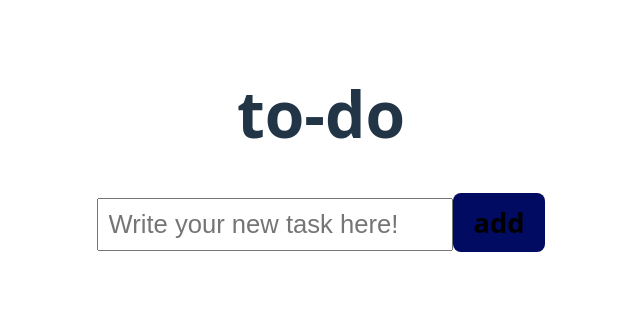
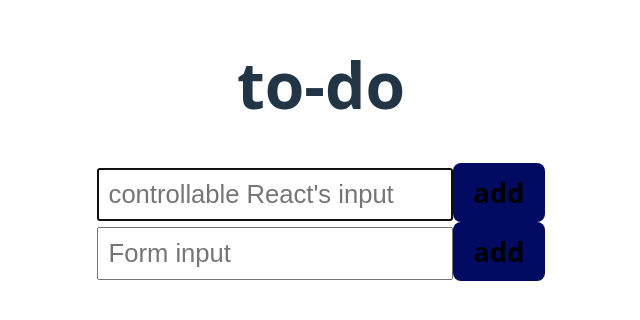
Before and after one commit to Evstigneev55/Test, a React (Vite) app: page /to-do in a window 1280 px wide. Shown: the part 248-568 px from the top of the page, without its empty margins (319-959 px from the left). Built offline with nearby package versions, Linux system fonts and the light colour scheme.

Commit message:
add controlable React input. and add form input. \n Semi-complete esLint(some rules need add Handle)

```diff
--- a/eslint.config.js
+++ b/eslint.config.js
@@ -23,7 +23,11 @@ export default defineConfig([
       },
     },
     rules: {
-      'no-unused-vars': ['error', { varsIgnorePattern: '^[A-Z_]' }],
+      'no-unused-vars': ['warn', { varsIgnorePattern: '^[A-Z_]' }],
+      'array-callback-return': ['warn', { checkForEach: true }],
+      'for-direction': 'error',
+      'no-duplicate-imports': "warn",
+      'prefer-const': 'warn',
     },
   },
 ])
--- a/package.json
+++ b/package.json
@@ -16,8 +16,6 @@
     "react-router": "^7.6.3"
   },
   "devDependencies": {
-    "@eslint/js": "^9.31.0",
-    "@stylistic/eslint-plugin": "^5.1.0",
     "@types/react": "^19.1.8",
     "@types/react-dom": "^19.1.6",
     "@vitejs/plugin-react-swc": "^3.10.2",
--- a/src/pages/LessonPage/components/11/index.jsx
+++ b/src/pages/LessonPage/components/11/index.jsx
@@ -1,6 +1,6 @@
 import UserMeetComponent from './UserName';
 
-let USERS = [
+const USERS = [
   {id: 1, name: 'Kon', surname: 'Kurosaki', age: 18},
   {id: 2, name: 'Lina', surname: 'Maiden', age: 25},
   {id: 3, name: 'io', surname: 'Ubutu', age: 210},
--- a/src/pages/LessonPage/components/8/index.jsx
+++ b/src/pages/LessonPage/components/8/index.jsx
@@ -1,4 +1,4 @@
-let NameAge = 18;
+const NameAge = 18;
 
 const Lesson_8 = () => {
   const ExampName = "Alex";
--- a/src/pages/LessonPage/components/9/index.jsx
+++ b/src/pages/LessonPage/components/9/index.jsx
@@ -1,4 +1,4 @@
-let NameAge = 18;
+const NameAge = 18;
 
 const Lesson_9 = () => {
   const ExampName = "Alex";
--- a/src/pages/to-do/index.jsx
+++ b/src/pages/to-do/index.jsx
@@ -2,19 +2,11 @@ import { useEffect, useState } from 'react';
 
 import './index.css';
 
-function initTasks() {
-  const savedTasksStr = localStorage.getItem('arrTasks');
-  if (!savedTasksStr) return [];
-  try {
-    return JSON.parse(savedTasksStr);
-  } catch (e) {
-    localStorage.removeItem('arrTasks');
-    return [];
-  }
-}
-
 const ToDoApp = () => {
 	const [tasks, setTasks] = useState(initTasks());
+	const [newTask, setNewTask] = useState('');
+
+	console.log('Весь компонент ToDoApp перерисовался');
 
 	// Не удаляет, а перезаписывает массив на новый, уже без записи под индексом
 	function delTask(index) {
@@ -22,9 +14,28 @@ const ToDoApp = () => {
 		setTasks(newArrTasks);
 	}
 
-  // Находит нужный input элемент и добает текст в массив задач
-  function addTask() {
-    const newTaskInputElement = document.getElementById('newTask');
+	//! useRef() использовать
+	//! Попробуй useReducer
+	// function reducer(state, action) {
+	// }
+
+	// Обновляем state tasks и newTask
+	function addTaskWithReact() {
+		if (newTask !== '') {
+			setTasks((tasks) => [...tasks, newTask]);
+
+			setNewTask((newTask) => {
+				newTask = '';
+				return newTask;
+			});
+		} else alert('Write your task in input area'); //FIXME: сделать не алерт, а сообщением о ошибке(html в помощь)
+	}
+
+	function addTaskForm(event) {
+		if (event) event.preventDefault();
+		console.log(event);
+
+		const newTaskInputElement = document.getElementById('newTaskForm');
 		const newTaskText = newTaskInputElement.value.trim();
 
 		if (newTaskText !== '') {
@@ -32,12 +43,6 @@ const ToDoApp = () => {
 			newTaskInputElement.value = '';
 		} else alert('Write your task in input area');
 	}
-
-  // Обработчик нажатия на Enter в поле ввода input
-  function addTaskOnKeyDown(event) {
-    if (event.key === 'Enter') addTask();
-  }
-
 
 	// При изменении задач, обновляем и запись в localStorage
 	useEffect(() => {
@@ -48,17 +53,35 @@ const ToDoApp = () => {
 		<div className="to-do-App">
 			<h1 className="to-do-App__h1">to-do</h1>
 
+			{/* controllable input on React START */}
 			<div className="to-do-App__Area-Input">
 				<input
-          id="newTask"
+					id="newTaskReact"
 					type="text"
-          placeholder="Write your new task here!"
-          onKeyDown={addTaskOnKeyDown}
+					placeholder="controllable React's input"
+					value={newTask}
+					onChange={(event) => {
+						setNewTask(event.target.value);
+					}}
+					autoFocus
+					spellCheck
 				/>
-        <button onClick={addTask} className="to-do-App__Add-btn">
+				<button onClick={addTaskWithReact} className="to-do-App__Add-btn">
 					add
 				</button>
 			</div>
+			{/* controllable input on React END */}
+
+			{/* Через форму START */}
+			<div id="with_form_tag" className="to-do-App__Area-Input">
+				<form onSubmit={addTaskForm}>
+					<input id="newTaskForm" type="text" placeholder="Form input" />
+					<button type="submit" onClick={addTaskForm} className="to-do-App__Add-btn">
+						add
+					</button>
+				</form>
+			</div>
+			{/* Через форму END */}
 
 			<ol className="to-do-App__ol">
 				{tasks.map((task, index) => (
@@ -75,3 +98,18 @@ const ToDoApp = () => {
 };
 
 export default ToDoApp;
+
+//TODO: вынести все задачи в отдельную функцию, чтобы реакт перерисовывал не весь компонент to-do, а только задачи
+// function...
+
+function initTasks() {
+	const savedTasksStr = localStorage.getItem('arrTasks');
+	if (!savedTasksStr) return [];
+	try {
+		return JSON.parse(savedTasksStr);
+	} catch (e) {
+		localStorage.removeItem('arrTasks');
+		console.log(e);
+		return [];
+	}
+}
--- a/src/pages/to-do/oldToDo.jsx
+++ b/src/pages/to-do/oldToDo.jsx
@@ -37,7 +37,7 @@ const ToDoApp = () => {
 
   function delTask(event) {
     if (confirm("Are you sure?")) {
-      let taskId = event.target.value;
+      const taskId = event.target.value;
       localStorage.removeItem(taskId);
 
       if (taskId === lastIndex) {
```
Also changed, not shown: 1 other file (tests, documents, lock files or other folders). Lines whose indentation alone changed are shown as unchanged.
